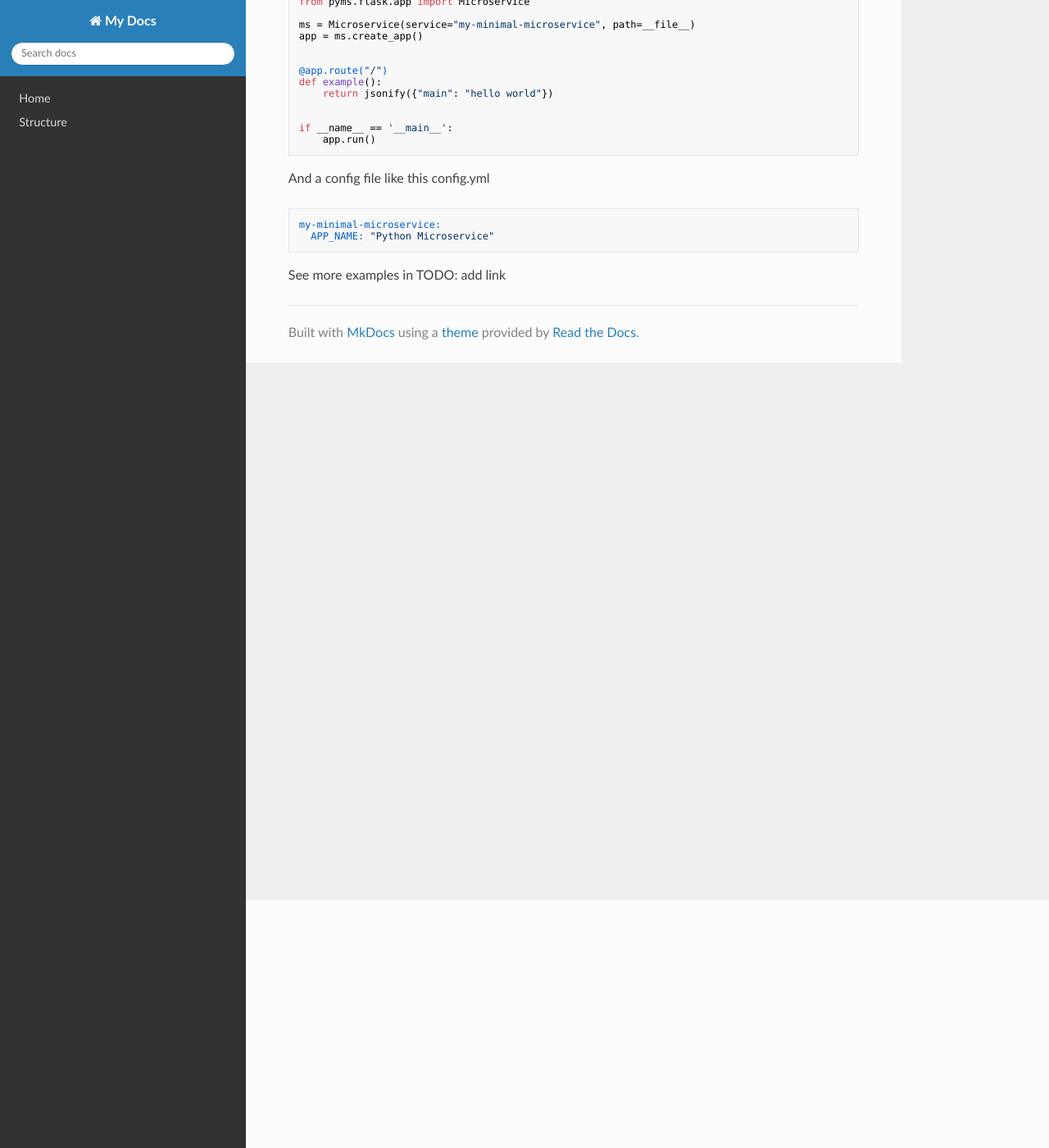
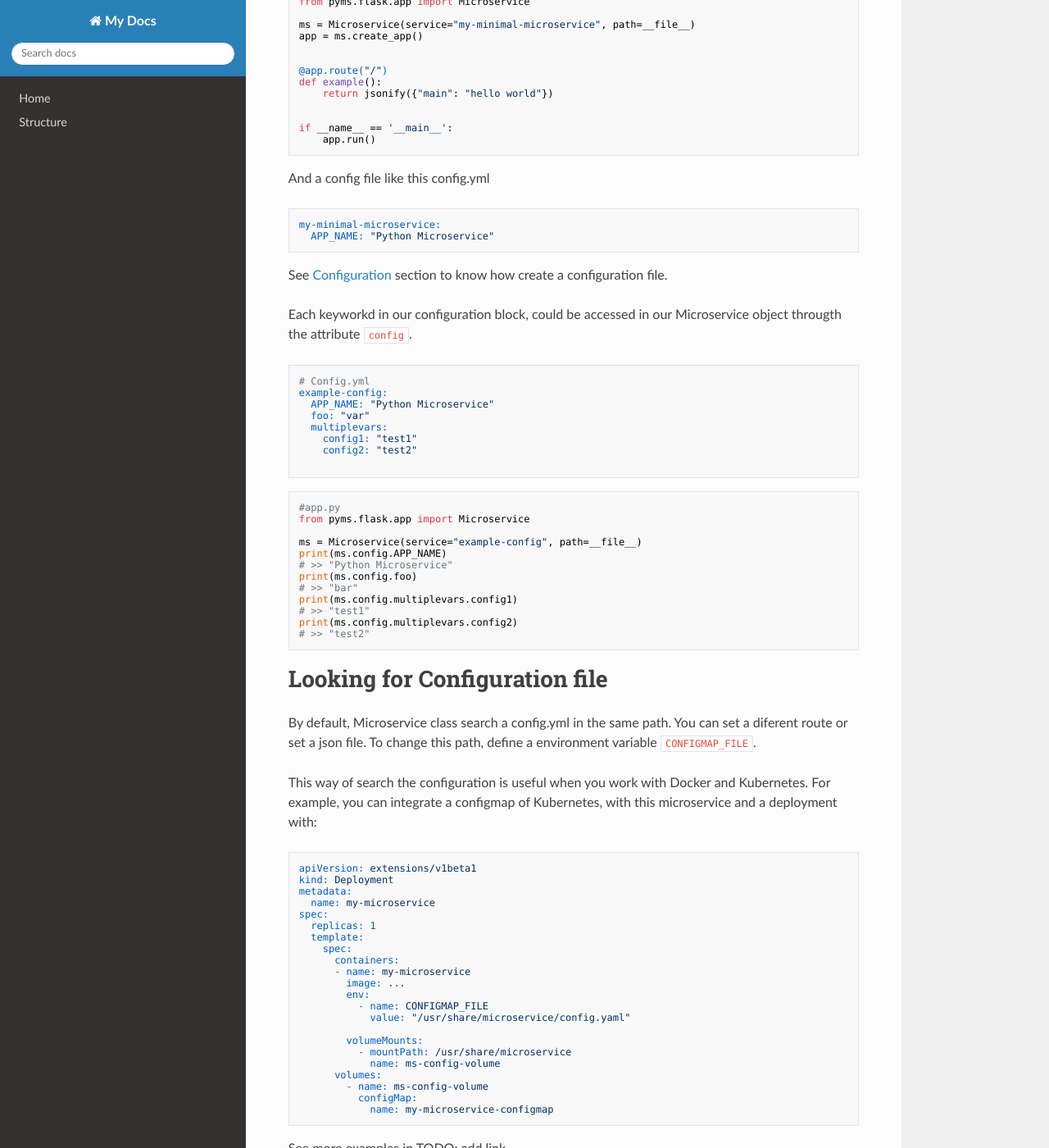
Before and after one commit to python-microservices/pyms, an MkDocs documentation site: the page built from docs/ms_class.md, in a window 1280 px wide and 1400 px high, scrolled down 302 px. Shown: the whole window at 82% size. Built offline with MkDocs 1.6.1, drawn with Linux system fonts in a browser that asks for light colours; nearby versions of some CDN libraries.

Commit message:
Updated docs

````diff
--- a/docs/ms_class.md
+++ b/docs/ms_class.md
@@ -29,5 +29,67 @@ And a config file like this config.yml
 my-minimal-microservice:
   APP_NAME: "Python Microservice"
 ```
+See [Configuration](configuration.md) section to know how create a configuration file.
+
+Each keyworkd in our configuration block, could be accessed in our Microservice object througth the attribute `config`.
+
+```yaml
+# Config.yml
+example-config:
+  APP_NAME: "Python Microservice"
+  foo: "var"
+  multiplevars:
+    config1: "test1"
+    config2: "test2"
+
+```
+```python
+#app.py
+from pyms.flask.app import Microservice
+
+ms = Microservice(service="example-config", path=__file__)
+print(ms.config.APP_NAME)
+# >> "Python Microservice"
+print(ms.config.foo)
+# >> "bar"
+print(ms.config.multiplevars.config1)
+# >> "test1"
+print(ms.config.multiplevars.config2)
+# >> "test2"
+```
+
+
+
+# Looking for Configuration file
+By default, Microservice class search a config.yml in the same path. You can set a diferent route or set a json file.
+To change this path, define a environment variable `CONFIGMAP_FILE`.
+
+This way of search the configuration is useful when you work with Docker and Kubernetes. For example, you can integrate
+a configmap of Kubernetes, with this microservice and a deployment with:
+
+```yaml
+apiVersion: extensions/v1beta1
+kind: Deployment
+metadata:
+  name: my-microservice
+spec:
+  replicas: 1
+  template:
+    spec:
+      containers:
+      - name: my-microservice
+        image: ...
+        env:
+          - name: CONFIGMAP_FILE
+            value: "/usr/share/microservice/config.yaml"
+
+        volumeMounts:
+          - mountPath: /usr/share/microservice
+            name: ms-config-volume
+      volumes:
+        - name: ms-config-volume
+          configMap:
+            name: my-microservice-configmap
+```
 
 See more examples in TODO: add link
````
Also changed, not shown: docs/configuration.md (+54 -0 lines), docs/index.md (+1 -1 lines), docs/services.md (+3 -3 lines), docs/structure.md (+0 -3 lines).
